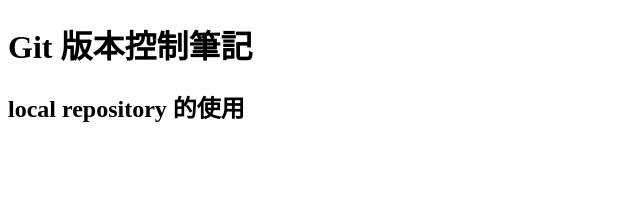
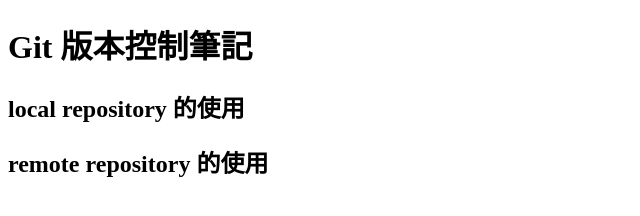
Before and after one commit to CarrieFu05/git-demo, a plain HTML site: page index.html in a window 1280 px wide. Shown: the whole page, without its empty margins (0-640 px from the left). Drawn offline with Linux system fonts and the light colour scheme.

Commit message:
add more content

```diff
--- a/index.html
+++ b/index.html
@@ -8,5 +8,6 @@
   <body>
     <h1>Git 版本控制筆記</h1>
     <h2>local repository 的使用</h2>
+    <h2>remote repository 的使用</h2>
   </body>
 </html>
```
